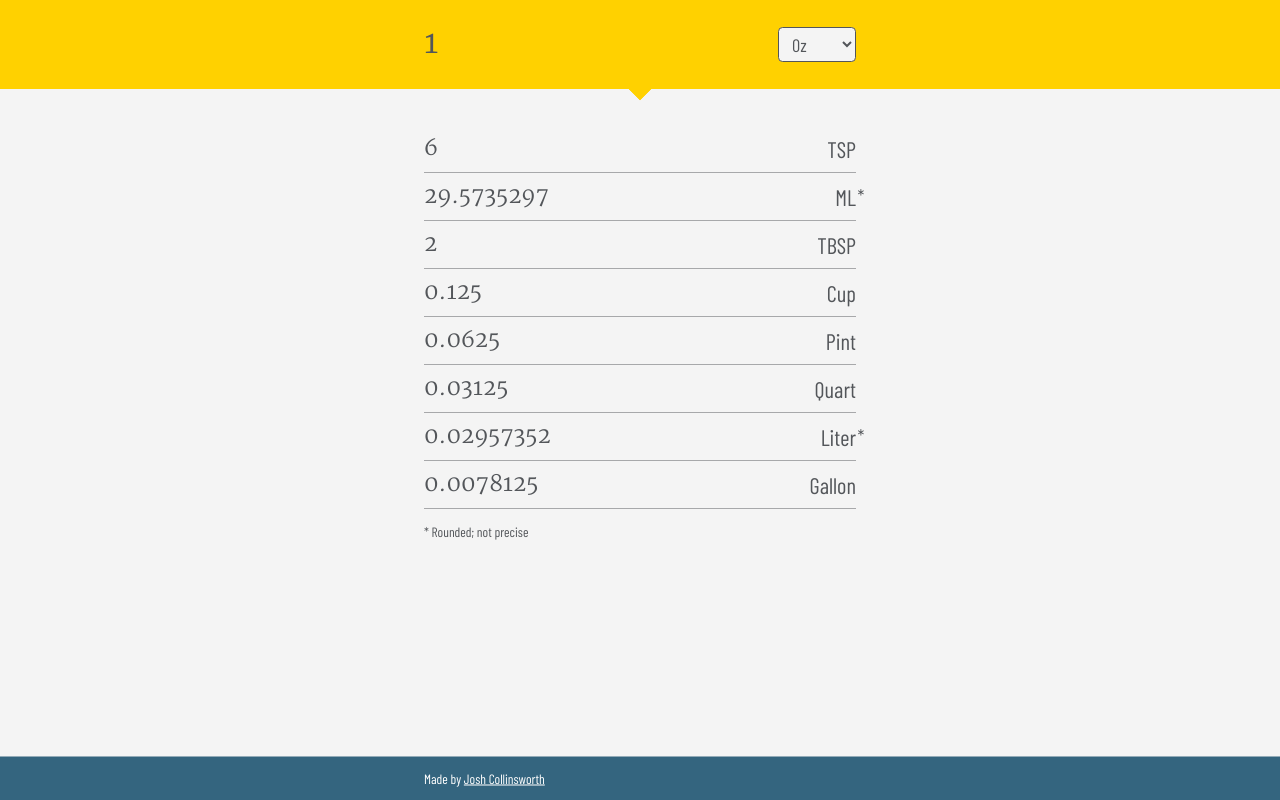
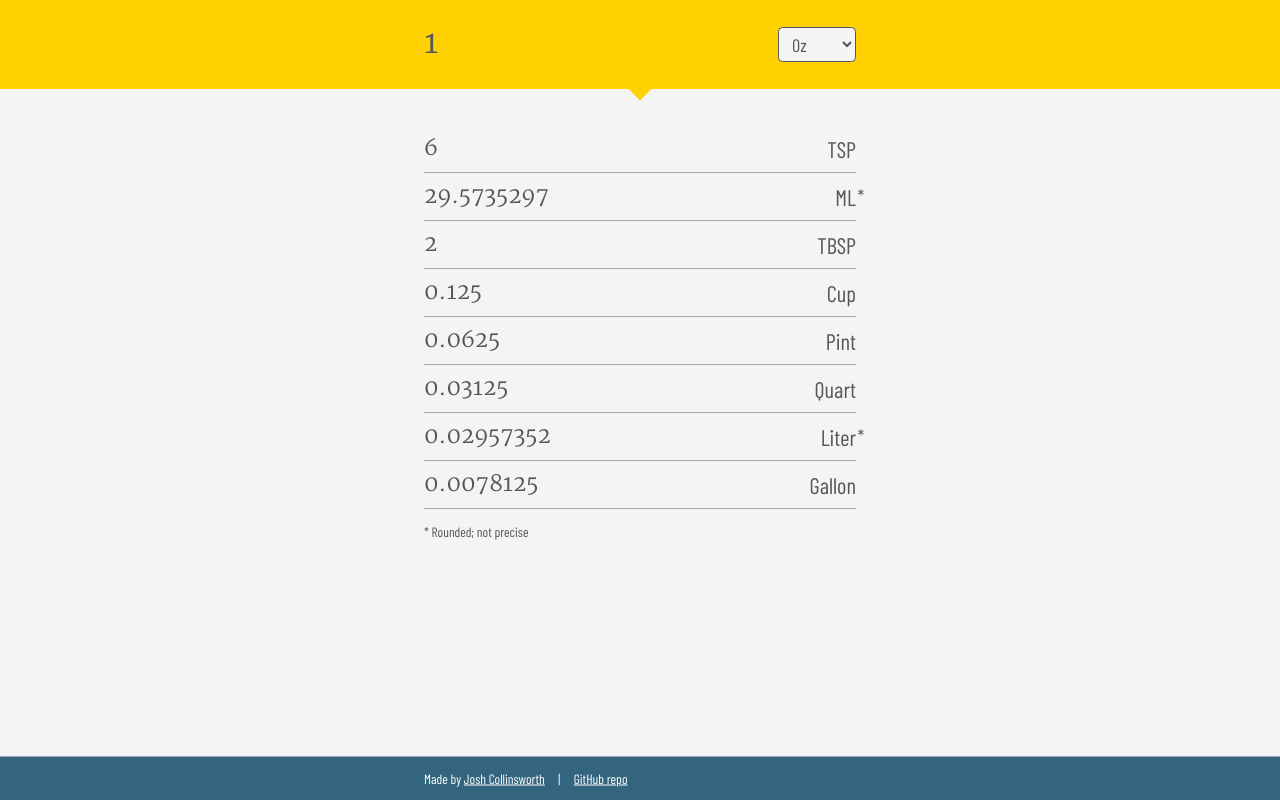
Before and after one commit to josh-collinsworth/vue-liquid-measurement-converter, a Vue app: page / in a window 1280 px wide. Built offline with nearby package versions, Linux system fonts and the light colour scheme.

Commit message:
Update with GitHub repo and README

```diff
--- a/src/App.vue
+++ b/src/App.vue
@@ -4,7 +4,7 @@
     <MeasurementsTable />
 		<footer>
 			<div class="container">
-				Made by <a href="https://joshcollinsworth.com">Josh Collinsworth</a>
+				Made by <a href="https://joshcollinsworth.com">Josh Collinsworth</a>&emsp;|&emsp;<a href="https://github.com/josh-collinsworth/vue-liquid-measurement-converter">GitHub repo</a>
 			</div>
 		</footer>
   </div>
```
Also changed, not shown: 1 other file (tests, documents, lock files or other folders).
